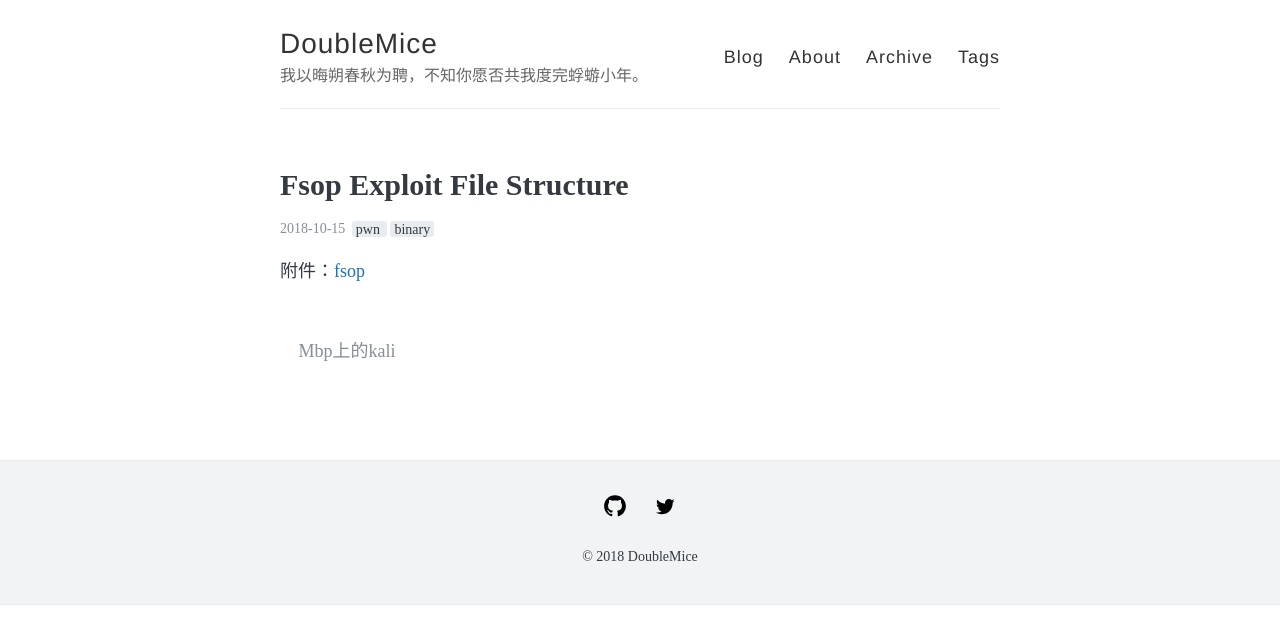
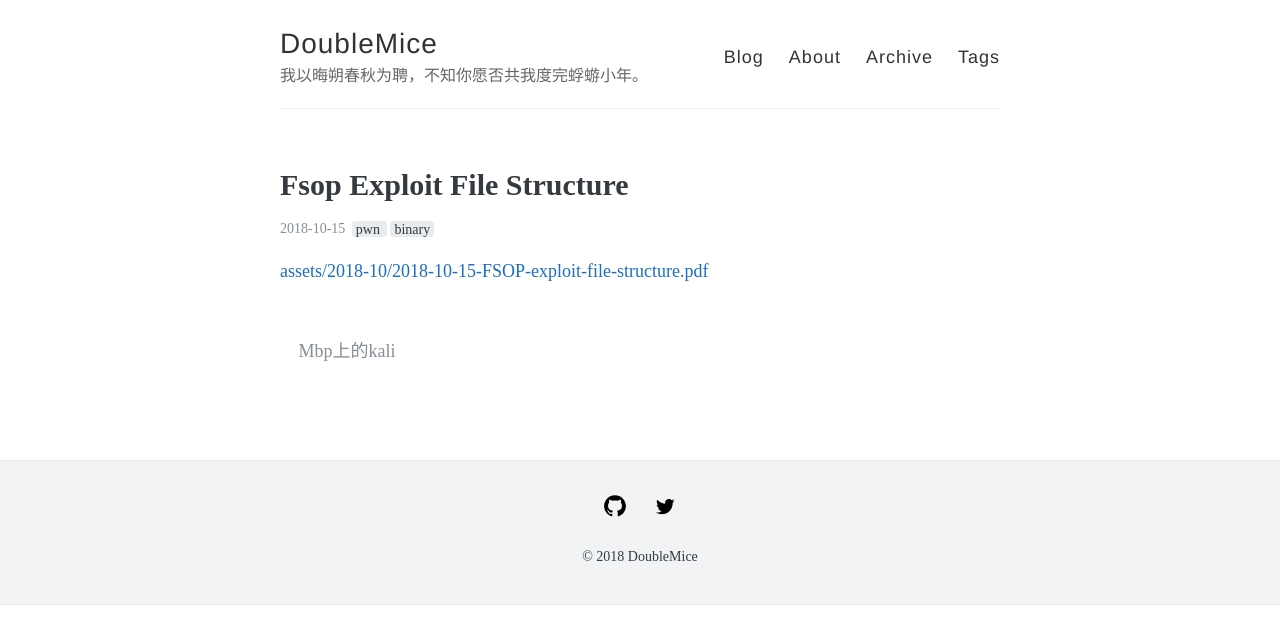
Before and after one commit to DoubleMice/DoubleMice.github.io, a Jekyll site: the page built from _posts/2018-10-15-FSOP-exploit-file-structure.md, in a window 1280 px wide. Shown: the top 644 px of the page. Built offline with Jekyll 4.4.1, drawn with Linux system fonts in a browser that asks for light colours; our own code applies the rules of GitHub Pages for plain Markdown files.

```diff
--- a/_posts/2018-10-15-FSOP-exploit-file-structure.md
+++ b/_posts/2018-10-15-FSOP-exploit-file-structure.md
@@ -8,4 +8,4 @@ tags:
 
 
 
-附件：[fsop](../assets/2018-10/2018-10-15-FSOP-exploit-file-structure.pdf)
+[assets/2018-10/2018-10-15-FSOP-exploit-file-structure.pdf](../assets/2018-10/2018-10-15-FSOP-exploit-file-structure.pdf)
```
